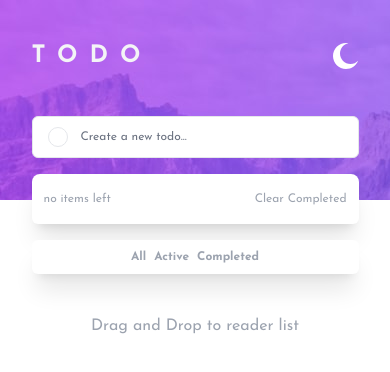
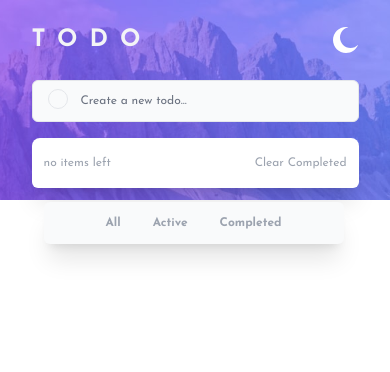
Before and after one commit to Th3-attacker/Todo-app, a plain HTML site: page index.html in a window 390 px wide. Drawn offline with nearby package versions, Linux system fonts and the light colour scheme.

Commit message:
fix: :recycle: reforme html file

```diff
--- a/index.html
+++ b/index.html
@@ -1,5 +1,5 @@
 <!DOCTYPE html>
-<html lang="en">
+<html class="font-josefin">
   <head>
     <meta charset="UTF-8" />
     <meta name="viewport" content="width=device-width, initial-scale=1.0" />
@@ -15,58 +15,71 @@
       href="https://fonts.googleapis.com/css2?family=Josefin+Sans:wght@400;700&display=swap"
       rel="stylesheet"
     />
-    <!-- <script src="https://cdn.tailwindcss.com"></script> -->
     <link rel="stylesheet" href="./style/index.css" />
     <script src="https://cdn.jsdelivr.net/npm/sortablejs@1.14.0/Sortable.min.js"></script>
   </head>
-  <body class="font-josefin w-full h-screen dark:bg-gray-900">
-    <div
-      id="contain"
-      class="min-w-min md:max-h-[230px] lg:max-h-[330px] ms:max-h-[200px] object-contain bg-no-repeat ms:bg-light-desktop dark:ms:bg-dark-desktop bg-light-mobile dark:bg-dark-mobile mx-auto p-6 lg:p-12"
+  <body
+    class="dark:bg-gray-900 ms:bg-light-desktop bg-light-mobile dark:ms:bg-dark-desktop dark:bg-dark-mobile w-full bg-no-repeat bg-top ms:bg-cover object-contain min-w-min md:max-h-[230px] ms:max-h-[200px] h-screen mx-auto p-6 lg:p-12"
+    id="container"
   >
-      <div class="w-[327px] lg:w-[540px] md:pt-8 mx-auto">
+    <!-- navbar -->
     <nav
       id="navbar"
-          class="w-full flex justify-between items-center mx-auto pt-4"
+      class="flex justify-between items-center w-[327px] lg:w-[540px] mx-auto"
     >
       <span
         class="text-2xl lg:text-5xl font-semibold tracking-[12px] lg:tracking-[16px] text-gray-100"
         >TODO</span
       >
+      <!-- Your SVG elements for theme here -->
       <div id="themeBtn" class="cursor-pointer">
-            <!-- Your SVG elements for theme here -->
-            <button class="block dark:hidden" id="moon-icon">
-              <img src="./public/images/icon-moon.svg" alt="" />
-            </button>
-            <button class="hidden dark:block" id="sun-icon">
-              <img src="./public/images/icon-sun.svg" alt="" />
-            </button>
+        <!-- moon icon  -->
+        <svg
+          xmlns="http://www.w3.org/2000/svg"
+          width="26"
+          height="26"
+          class="block dark:hidden"
+          id="moon-icon"
+        >
+          <path
+            fill="#FFF"
+            fill-rule="evenodd"
+            d="M13 0c.81 0 1.603.074 2.373.216C10.593 1.199 7 5.43 7 10.5 7 16.299 11.701 21 17.5 21c2.996 0 5.7-1.255 7.613-3.268C23.22 22.572 18.51 26 13 26 5.82 26 0 20.18 0 13S5.82 0 13 0z"
+          />
+        </svg>
+        <!-- sun icon -->
+        <svg
+          xmlns="http://www.w3.org/2000/svg"
+          width="26"
+          height="26"
+          class="hidden dark:block"
+          id="sun-icon"
+        >
+          <path
+            fill="#FFF"
+            fill-rule="evenodd"
+            d="M13 21a1 1 0 011 1v3a1 1 0 11-2 0v-3a1 1 0 011-1zm-5.657-2.343a1 1 0 010 1.414l-2.121 2.121a1 1 0 01-1.414-1.414l2.12-2.121a1 1 0 011.415 0zm12.728 0l2.121 2.121a1 1 0 01-1.414 1.414l-2.121-2.12a1 1 0 011.414-1.415zM13 8a5 5 0 110 10 5 5 0 010-10zm12 4a1 1 0 110 2h-3a1 1 0 110-2h3zM4 12a1 1 0 110 2H1a1 1 0 110-2h3zm18.192-8.192a1 1 0 010 1.414l-2.12 2.121a1 1 0 01-1.415-1.414l2.121-2.121a1 1 0 011.414 0zm-16.97 0l2.121 2.12A1 1 0 015.93 7.344L3.808 5.222a1 1 0 011.414-1.414zM13 0a1 1 0 011 1v3a1 1 0 11-2 0V1a1 1 0 011-1z"
+          />
+        </svg>
       </div>
     </nav>
 
-        <!-- main section -->
-        <main class="mt-3">
-          <!-- form input -->
-          <form id="todoForm" class="relative pt-8 pb-4 items-center flex">
+    <!-- main -->
+    <main class="w-[327px] lg:w-[540px] mx-auto" id="main">
+      <form id="todoForm" class="pt-5 pb-4 items-center flex">
         <!-- Your input and label elements here -->
+        <label
+          class="w-5 h-5 rounded-full absolute mx-4 border border-gray-200 dark:border-gray-400"
+        ></label>
         <input
           type="text"
           id="inputForm"
-              class="w-full lg:h-[55px] border-gray-200 dark:border-gray-600 rounded-md p-2 pl-12 text-[12px] lg:text-[14px] focus:outline-none focus:ring-2 focus:ring-blue-300 dark:bg-gray-700"
+          class="w-full lg:h-[55px] border-gray-200 mt-1 dark:border-gray-600 rounded-md p-2 pl-12 text-[12px] lg:text-[14px] focus:outline-none focus:ring-2 focus:ring-blue-300 dark:bg-gray-700 bg-gray-50"
           placeholder="Create a new todo..."
         />
-
-            <label
-              for="checkbox"
-              class="absolute inset-y-0 left-0 flex justify-center items-center pt-4 px-4"
-            >
-              <div
-                class="w-5 h-5 rounded-full relative border border-gray-200 dark:border-gray-400"
-              ></div>
-            </label>
       </form>
 
-          <!-- list of items -->
+      <!-- section -->
       <section
         class="w-full lg:mt-4 shadow-xl rounded-b-md rounded-lg bg-white dark:bg-gray-700 text-gray-600 dark:text-gray-200 mb-4"
         id="itemsList"
@@ -77,76 +90,44 @@
         >
           <!-- Your list items here -->
         </ul>
+        <!-- footer section  -->
         <div
-              class="flex justify-between items-center p-3 py-4 text-[12px] text-gray-400 dark:text-gray-300"
+          class="relative flex justify-between items-center p-3 py-4 text-[12px] text-gray-400 dark:text-gray-300 mx-auto"
         >
-              <span id="itemCount">no items left</span>
+          <span id="itemCount" class="relative">no items left</span>
           <div
-                class="lg:flex space-x-2 justify-between font-semibold text-[12px] hidden"
+            id="footer-items"
+            class="shadow-xl flex absolute tablet:space-x-4 space-x-8 p-3 rounded-md justify-center font-semibold text-[12px] tablet:top-0 top-16 tablet:bg-transparent tablet:shadow-none bg-gray-50 dark:bg-gray-700 w-[300px] tablet:relative"
           >
             <p
-                  class="allcls hover:text-gray-800 dark:hover:text-gray-200 cursor-pointer active"
+              class="hover:text-gray-800 dark:hover:text-gray-200 cursor-pointer active"
               id="allId"
             >
               All
             </p>
             <p
-                  class="activecls hover:text-gray-800 dark:hover:text-gray-200 active:text-gray-600 dark:active:text-gray-300 cursor-pointer"
+              class="hover:text-gray-800 dark:hover:text-gray-200 active:text-gray-600 dark:active:text-gray-300 cursor-pointer"
               id="activeId"
             >
               Active
             </p>
             <p
-                  class="completedcls hover:text-gray-800 dark:hover:text-gray-200 active:text-gray-600 dark:active:text-gray-300 cursor-pointer"
+              class="hover:text-gray-800 dark:hover:text-gray-200 active:text-gray-600 dark:active:text-gray-300 cursor-pointer"
               id="completedId"
             >
               Completed
             </p>
           </div>
           <p
-                class="hover:text-gray-800 dark:hover:text-gray-200 active:text-gray-600 dark:active:text-gray-300 cursor-pointer"
+            class="relative hover:text-gray-800 dark:hover:text-gray-200 active:text-gray-600 dark:active:text-gray-300 cursor-pointer"
             id="clearAllBtn"
           >
             Clear Completed
           </p>
         </div>
       </section>
-
-          <div
-            id="mobile-footer"
-            class="flex space-x-2 items-center justify-center font-semibold text-gray-400 dark:text-gray-200 shadow-xl text-[12px] bg-white dark:bg-gray-700 rounded-md p-2 lg:hidden"
-          >
-            <p
-              class="allcls hover:text-gray-900 dark:hover:text-gray-200 active:text-gray-600 dark:active:text-gray-300 cursor-pointer active"
-              id="allIdMb"
-            >
-              All
-            </p>
-            <p
-              class="activecls hover:text-gray-900 dark:hover:text-gray-200 active:text-gray-600 dark:active:text-gray-300 cursor-pointer"
-              id="activeIdMb"
-            >
-              Active
-            </p>
-            <p
-              class="completedcls hover:text-gray-900 dark:hover:text-gray-200 active:text-gray-600 dark:active:text-gray-300 cursor-pointer"
-              id="completedIdMb"
-            >
-              Completed
-            </p>
-          </div>
     </main>
-
-        <div
-          class="flex justify-center items-center mt-10 text-md text-gray-400 text-bold"
-        >
-          <p>Drag and Drop to reader list</p>
-        </div>
-        <!-- Additional sections, divs, and scripts -->
-      </div>
-    </div>
     <!-- JavaScript -->
-
     <script src="./js/addTask.js" defer></script>
     <script src="./js/switchMode.js" defer></script>
     <script src="./js/dragDrop.js" defer></script>
--- a/tailwind.config.js
+++ b/tailwind.config.js
@@ -16,8 +16,11 @@ module.exports = {
         laptop: "1024px",
         // => @media (min-width: 1024px) { ... }
 
-        desktop: "1280px",
+        desktop: "1440px",
         // => @media (min-width: 1280px) { ... }
+
+        tv: "1441px",
+        // => @media (min-width: 1440) { ... }
       },
       backgroundImage: {
         'light-desktop': "url('/public/images/bg-desktop-light.jpg')",
```
Also changed, not shown: style/index.css. Lines whose indentation alone changed are shown as unchanged.
